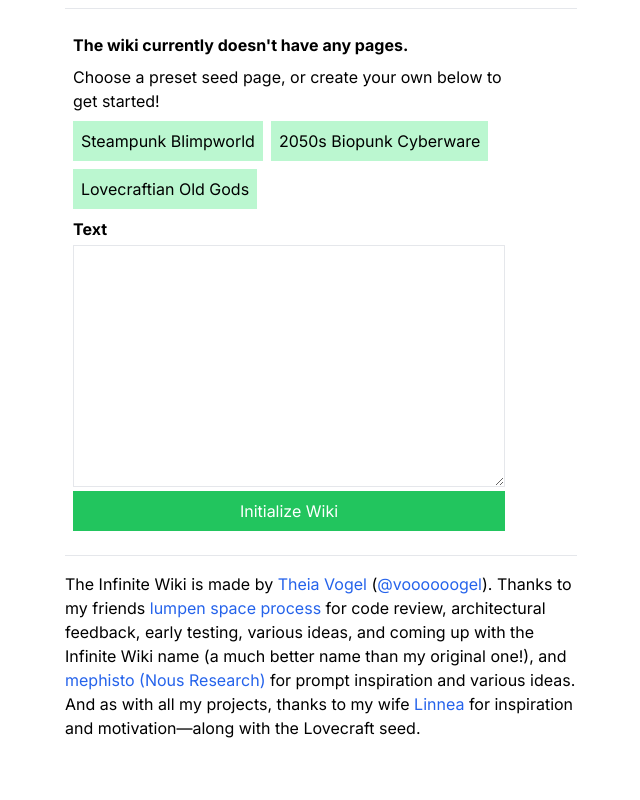
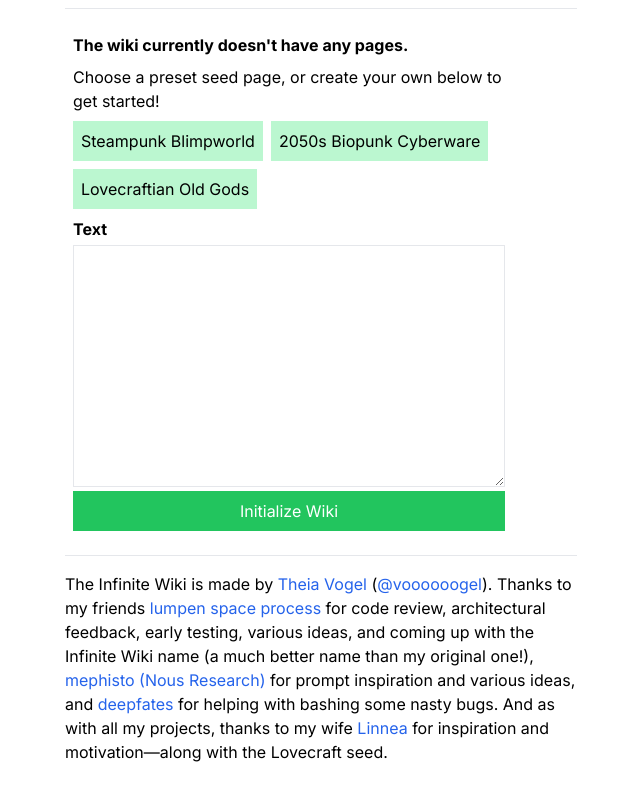
Before and after one commit to vgel/the-infinite-wiki, a Next.js app: page / in a window 1280 px wide. Shown: the part 864-1664 px from the top of the page, without its empty margins (319-959 px from the left). Built offline with nearby package versions, Linux system fonts and the light colour scheme.

Commit message:
thank u df

```diff
--- a/src/app/page.tsx
+++ b/src/app/page.tsx
@@ -63,11 +63,15 @@ export default function Home() {
             lumpen space process
           </WikiLink>{" "}
           for code review, architectural feedback, early testing, various ideas, and coming up with the Infinite Wiki
-          name (a much better name than my original one!), and{" "}
+          name (a much better name than my original one!),{" "}
           <WikiLink target="_blank" href="https://twitter.com/karan4d">
             mephisto (Nous Research)
           </WikiLink>{" "}
-          for prompt inspiration and various ideas. And as with all my projects, thanks to my wife{" "}
+          for prompt inspiration and various ideas, and{" "}
+          <WikiLink target="_blank" href="https://twitter.com/deepfates">
+            deepfates
+          </WikiLink>{" "}
+          for helping with bashing some nasty bugs. And as with all my projects, thanks to my wife{" "}
           <WikiLink target="_blank" href="https://linneaisaac.com">
             Linnea
           </WikiLink>{" "}
```
